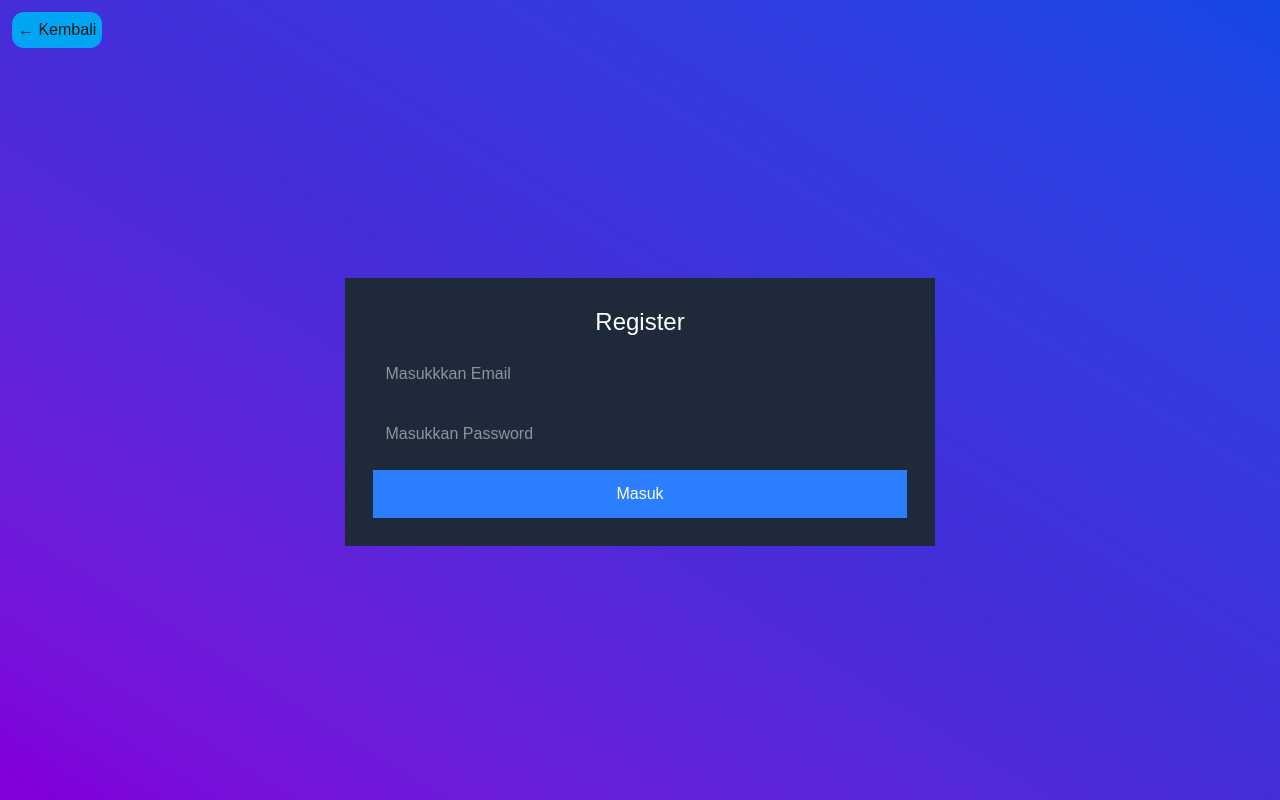
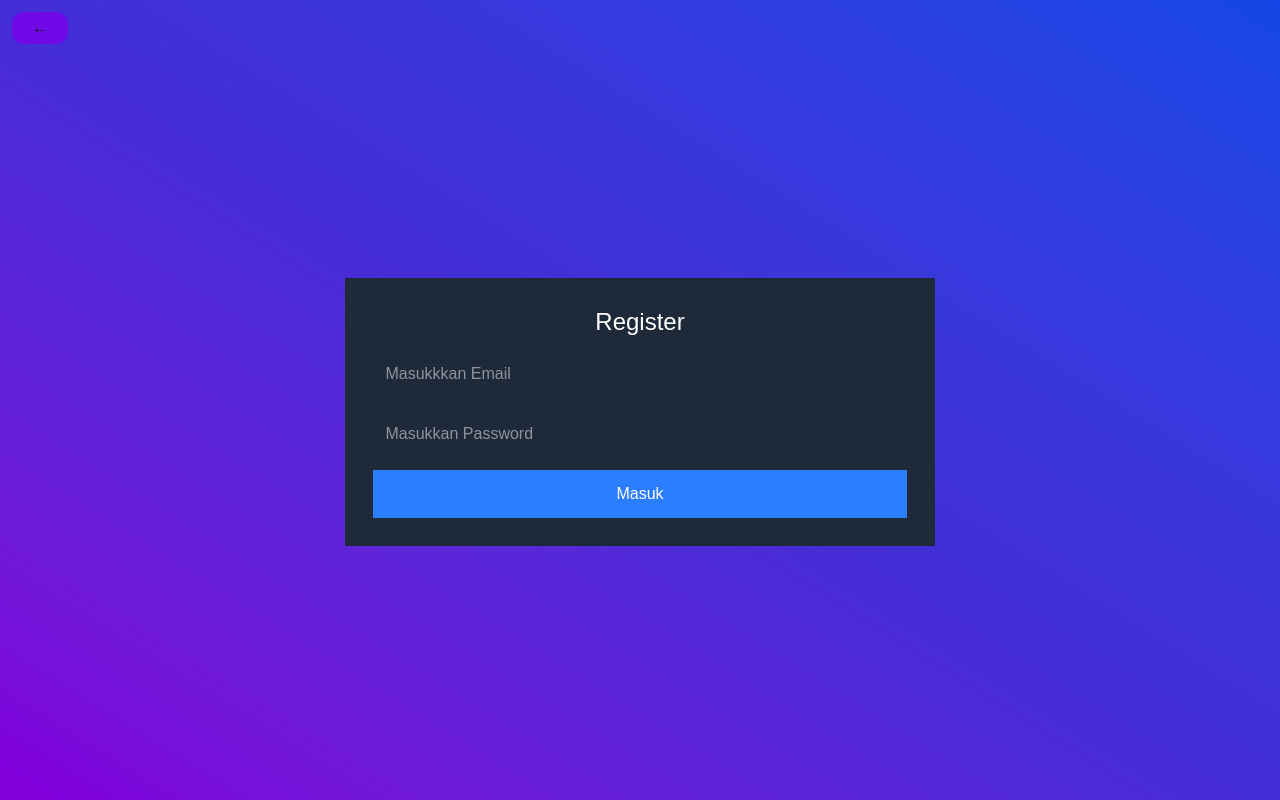
Before and after one commit to lutbagas/katalog-game, a Next.js app: page /register in a window 1280 px wide. Built offline with nearby package versions, Linux system fonts and the light colour scheme.

Commit message:
style(ui) update style in BackButton

```diff
--- a/src/components/BackButton.tsx
+++ b/src/components/BackButton.tsx
@@ -9,14 +9,14 @@ export function BackButton(){
     if (disabled) return;
     setDisabled(true);
     router.back();
-    setTimeout(() => {setDisabled(false)}, 500);
+    setTimeout(() => {setDisabled(true)}, 500)
   }
 
   return(
     <button
       onClick={handleBack}
       disabled={disabled}
-      className={` absolute top-3 left-3 rounded-xl cursor-pointer p-1.5 ${disabled? "bg-gray-500" : "hover:bg-sky-300 bg-sky-500"}`}
-    >&larr; Kembali</button>
+      className={`absolute top-3 left-3 rounded-xl cursor-pointer p-1 px-5 ${disabled? "bg-gray-500" : " bg-violet-700 hover:bg-violet-800"}`}
+    >&larr;</button>
   )
 }
```
